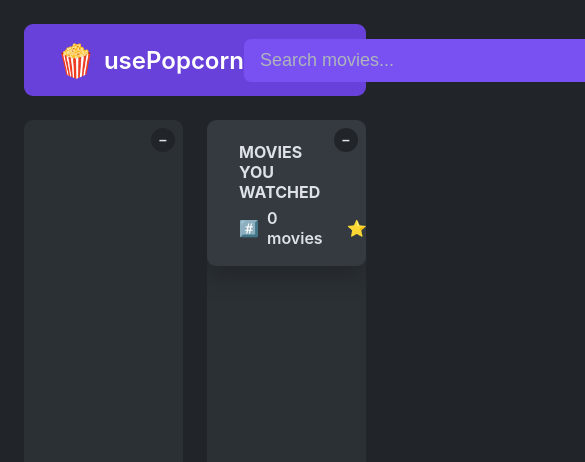
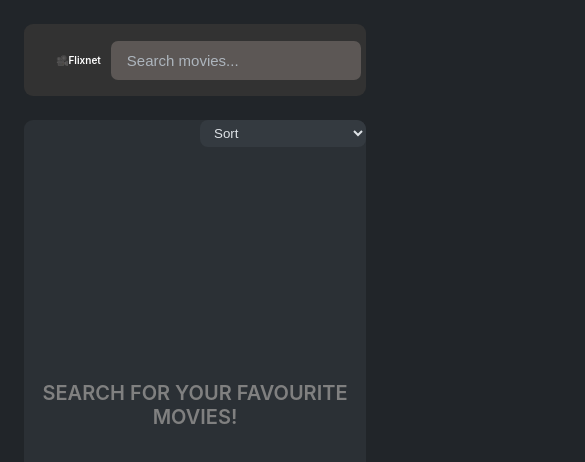
Before and after one commit to AdaezeIkemefuna/flixnet, a React (Create React App) app: page / in a window 390 px wide. Shown: the top 462 px of the page, 585 px wide, since content can reach past the window. Built offline with nearby package versions, Linux system fonts and the light colour scheme.

Commit message:
responsiveness and styling done

```diff
--- a/src/App.js
+++ b/src/App.js
@@ -16,7 +16,12 @@ export default function App() {
   const [selectId, setSelectedId] = useState(null);
   const [isLoading, setIsLoading] = useState(false);
   const [error, setError] = useState("");
-  const [pageNumber, setPageNumber] = useState(1);
+  const [showMobile, setShowMobile] = useState(false);
+
+  //pagination
+  const [pageNumber, setPageNumber] = useState(0);
+  const bulletinsPerPage = 6;
+  const pagesVisited = pageNumber * bulletinsPerPage;
 
   useEffect(
     function () {
@@ -25,6 +30,7 @@ export default function App() {
         try {
           setIsLoading(true);
           setError("");
+          setPageNumber(0);
           const res = await fetch(
             `http://www.omdbapi.com/?apikey=${KEY}&s=${query}`,
             { signal: controller.signal }
@@ -35,6 +41,8 @@ export default function App() {
           const data = await res.json();
           if (data.Response === "False") throw new Error("Movie not found!");
           setMovies(data.Search);
+          console.log(data.Search);
+
           setError("");
         } catch (err) {
           console.error(err.message);
@@ -56,20 +64,8 @@ export default function App() {
         controller.abort();
       };
     },
-    [query, pageNumber]
+    [query]
   );
-
-  //   const handleScroll = () => {
-  //   if (window.innerHeight + document.documentElement.scrollTop !== document.documentElement.offsetHeight || isLoading) {
-  //     return;
-  //   }
-  //   fetchData();
-  // };
-
-  // useEffect(() => {
-  //   window.addEventListener('scroll', handleScroll);
-  //   return () => window.removeEventListener('scroll', handleScroll);
-  // }, [isLoading]);
 
   //Event Handlers
   function handleMovieId(id) {
@@ -87,56 +83,85 @@ export default function App() {
     setWatched((watched) => watched.filter((movie) => movie.imdbID !== id));
   }
 
+  //mobile view
+  console.log(showMobile);
+
+  const handleMobile = () => {
+    setShowMobile((prev) => !prev);
+    console.log("clicked");
+  };
+
   return (
     <>
       <NavBar query={query} setQuery={setQuery} movies={movies} />
 
-      <Main>
-        <Box>
+      <main className="main">
+        <div className="box">
           {isLoading && <Loader />}
+          {!movies.length && !error && (
+            <div className="loader initial">
+              Search for your favourite movies!
+            </div>
+          )}
           {!isLoading && !error && (
-            <MovieList movies={movies} onSelect={handleMovieId} />
+            <MovieList
+              movies={movies}
+              onSelect={handleMovieId}
+              pagesVisited={pagesVisited}
+              bulletinsPerPage={bulletinsPerPage}
+              setPageNumber={setPageNumber}
+              setShowMobile={setShowMobile}
+            />
           )}
           {error && <ErrorMessage message={error} />}
-        </Box>
+        </div>
 
-        <Box>
+        <div className="box movie-details">
           {selectId ? (
             <MovieDetails
               selectId={selectId}
               onClose={handleCloseMovie}
               onAddWatched={handleAddWatched}
               watched={watched}
+              handleMobile={handleMobile}
             />
           ) : (
             <>
-              <WatchedSummary watched={watched} />
+              <WatchedSummary watched={watched} setShowMobile={setShowMobile} />
               <WatchedMoviesList
                 watched={watched}
                 onDeleteWatched={handleDeleteWatched}
               />
             </>
           )}
-        </Box>
-      </Main>
+        </div>
+
+        {showMobile ? (
+          <div className="mobile">
+            <div className="box mobile-box">
+              {selectId ? (
+                <MovieDetails
+                  selectId={selectId}
+                  onClose={handleCloseMovie}
+                  onAddWatched={handleAddWatched}
+                  watched={watched}
+                />
+              ) : (
+                <>
+                  <WatchedSummary
+                    watched={watched}
+                    setShowMobile={setShowMobile}
+                  />
+                  <WatchedMoviesList
+                    watched={watched}
+                    onDeleteWatched={handleDeleteWatched}
+                  />
+                </>
+              )}
+            </div>
+          </div>
+        ) : undefined}
+      </main>
     </>
   );
 }
-
-function Main({ children }) {
-  return <main className="main">{children}</main>;
-}
-
-function Box({ children }) {
-  const [isOpen, setIsOpen] = useState(true);
-
-  return (
-    <div className="box">
-      <button className="btn-toggle" onClick={() => setIsOpen((open) => !open)}>
-        {isOpen ? "–" : "+"}
-      </button>
-
-      {isOpen && children}
-    </div>
-  );
-}
--- a/src/components/layout/Navbar.js
+++ b/src/components/layout/Navbar.js
@@ -11,8 +11,8 @@ export default function NavBar({ query, setQuery, movies }) {
 function Logo() {
   return (
     <div className="logo">
-      <span role="img">🍿</span>
-      <h1>usePopcorn</h1>
+      <span role="img">🎥</span>
+      <h1>Flixnet</h1>
     </div>
   );
 }
--- a/src/components/ui/MovieDetails.js
+++ b/src/components/ui/MovieDetails.js
@@ -82,6 +82,7 @@ export default function MovieDetails({
             <button className="btn-back" onClick={onClose}>
               &larr;
             </button>
+
             <img src={poster} alt={`Poster of ${movie}`} />
             <div className="details-overview">
               <h2>{title}</h2>
@@ -101,7 +102,7 @@ export default function MovieDetails({
                 <>
                   <StarRating
                     maxRating={10}
-                    size={24}
+                    size={15}
                     onSetRating={setUserRating}
                   />
                   {userRating > 0 && (
--- a/src/components/ui/MovieList.js
+++ b/src/components/ui/MovieList.js
@@ -1,11 +1,74 @@
+import ReactPaginate from "react-paginate";
 import Movie from "./Movie";
+import { useState } from "react";
 
-export default function MovieList({ movies, onSelect }) {
+export default function MovieList({
+  movies,
+  onSelect,
+  pagesVisited,
+  bulletinsPerPage,
+  setPageNumber,
+  setShowMobile,
+}) {
+  const pageCount = Math.ceil(movies?.length / bulletinsPerPage);
+  const handlePageChange = ({ selected }) => {
+    setPageNumber(selected);
+  };
+
+  //Sorting algorithm
+  const [sortBy, setSortBy] = useState("input");
+
+  let sortedMovies = movies;
+  if (sortBy === "input") sortedMovies = movies;
+
+  if (sortBy === "year")
+    sortedMovies = movies.slice().sort((a, b) => b.Year.localeCompare(a.Year));
+
+  if (sortBy === "title")
+    sortedMovies = movies.slice().sort((a, b) => a.Title - b.Title);
+
   return (
-    <ul className="list list-movies">
-      {movies?.map((movie) => (
-        <Movie movie={movie} key={movie.imdbID} onSelect={onSelect} />
-      ))}
-    </ul>
+    <div className="movie-container">
+      <div className="sort-actions">
+        <select value={sortBy} onChange={(e) => setSortBy(e.target.value)}>
+          <option value="input">Sort</option>
+          <option value="title">Sort by Title</option>
+          <option value="year">Sort by latest release</option>
+        </select>
+      </div>
+      <ul className="list list-movies">
+        {sortedMovies
+          ?.slice(pagesVisited, pagesVisited + bulletinsPerPage)
+          ?.map((movie) => (
+            <Movie
+              movie={movie}
+              key={movie.imdbID}
+              onSelect={onSelect}
+              setShowMobile={setShowMobile}
+            />
+          ))}
+      </ul>
+
+      {movies.length > 0 && (
+        <div className="pagination">
+          <ReactPaginate
+            previousLabel={"<"}
+            nextLabel={">"}
+            pageCount={pageCount}
+            onPageChange={handlePageChange}
+            breakClassName={"page-item"}
+            breakLinkClassName={"page-link"}
+            containerClassName={"pagination"}
+            pageClassName={"page-item"}
+            pageLinkClassName={"page-link"}
+            previousClassName={"page-item"}
+            previousLinkClassName={"page-link"}
+            nextClassName={"page-item"}
+            nextLinkClassName={"page-link"}
+            activeClassName={"active"}
+          />
+        </div>
+      )}
+    </div>
   );
 }
--- a/src/index.css
+++ b/src/index.css
@@ -1,6 +1,6 @@
 :root {
-  --color-primary: #6741d9;
-  --color-primary-light: #7950f2;
+  --color-primary: #323232;
+  --color-primary-light: #5c5755;
   --color-text: #dee2e6;
   --color-text-dark: #adb5bd;
   --color-background-100: #343a40;
@@ -49,13 +49,21 @@ body {
   justify-content: center;
 }
 
+.mobile {
+  display: none;
+}
+
 .box {
-  width: 42rem;
-  max-width: 42rem;
+  width: 40%;
+  max-width: 40%;
   background-color: var(--color-background-500);
   border-radius: 0.9rem;
   overflow: scroll;
   position: relative;
+}
+
+.mobile-box {
+  min-height: 70vh;
 }
 .box::-webkit-scrollbar,
 .list::-webkit-scrollbar {
@@ -69,6 +77,16 @@ body {
   font-size: 2rem;
   font-weight: 600;
   margin: 4.8rem;
+}
+
+.initial {
+  position: absolute;
+  left: 0;
+  right: 0;
+  top: 40%;
+  transform: translateY(-40%);
+  color: grey;
+  margin: 0 auto;
 }
 
 .error {
@@ -98,14 +116,12 @@ body {
 .search {
   justify-self: center;
   border: none;
+  min-width: 300px;
   padding: 1.1rem 1.6rem;
-  font-size: 1.8rem;
+  font-size: 1.5rem;
   border-radius: 0.7rem;
-  width: 40rem;
   transition: all 0.3s;
   color: var(--color-text);
-
-  /* background-color: var(--color-background-900); */
   background-color: var(--color-primary-light);
 }
 
@@ -181,6 +197,14 @@ body {
   font-size: 1.8rem;
 }
 
+.list h5 {
+  font-weight: 500;
+}
+
+.list h5:hover {
+  text-decoration: underline;
+}
+
 .list div {
   display: flex;
   align-items: center;
@@ -212,6 +236,9 @@ body {
 .btn-delete:hover {
   background-color: var(--color-red-dark);
 }
+.mobile-del {
+  display: none;
+}
 
 /* ******* */
 
@@ -220,6 +247,7 @@ body {
   border-radius: 0.9rem;
   background-color: var(--color-background-100);
   box-shadow: 0 1.2rem 2.4rem rgba(0, 0, 0, 0.2);
+  width: 100%;
 }
 
 .summary h2 {
@@ -231,8 +259,8 @@ body {
 .summary div {
   display: flex;
   align-items: center;
-  gap: 2.4rem;
-  font-size: 1.6rem;
+  gap: 2rem;
+  font-size: 1.2rem;
   font-weight: 600;
 }
 
@@ -343,44 +371,108 @@ body {
   align-items: center;
   justify-content: center;
 }
+.movie-container {
+  position: relative;
+  height: 95%;
+}
 
-/*
-SPACING SYSTEM (px)
-2 / 4 / 8 / 12 / 16 / 24 / 32 / 40 / 48 / 64 / 80 / 96 / 128
+.sort-actions {
+  position: absolute;
+  top: 0;
+  right: 0;
+  z-index: 1;
+}
 
-FONT SIZE SYSTEM (px)
-10 / 12 / 14 / 16 / 18 / 20 / 24 / 30 / 36 / 44 /52 / 62 / 74 / 86 / 98
-*/
+.sort-actions select {
+  outline: none;
+  background-color: var(--color-background-100);
+  padding: 0.5rem 1rem;
+  border: none;
+  border-radius: 8px;
+  color: var(--color-text);
+}
+.pagination {
+  font-size: 1rem;
+  position: absolute;
+  bottom: -1rem;
+  left: 0;
+  right: 0;
+}
 
-/*
-FULL STAR
+.pagination ul {
+  display: flex;
+  justify-content: center;
+  align-items: center;
+  gap: 1rem;
+  list-style-type: none;
+}
 
-<svg
-  xmlns="http://www.w3.org/2000/svg"
-  viewBox="0 0 20 20"
-  fill="#000"
-  stroke="#000"
->
-  <path
-    d="M9.049 2.927c.3-.921 1.603-.921 1.902 0l1.07 3.292a1 1 0 00.95.69h3.462c.969 0 1.371 1.24.588 1.81l-2.8 2.034a1 1 0 00-.364 1.118l1.07 3.292c.3.921-.755 1.688-1.54 1.118l-2.8-2.034a1 1 0 00-1.175 0l-2.8 2.034c-.784.57-1.838-.197-1.539-1.118l1.07-3.292a1 1 0 00-.364-1.118L2.98 8.72c-.783-.57-.38-1.81.588-1.81h3.461a1 1 0 00.951-.69l1.07-3.292z"
-  />
-</svg>
+.page-item a {
+  padding: 1rem 1.5rem;
+  border-radius: 0.5rem;
+  cursor: pointer;
+  background-color: var(--color-background-100);
+  outline: none;
+}
 
+.active a {
+  background-color: var(--color-primary-light);
+}
 
-EMPTY STAR
+@media only screen and (max-width: 900px) {
+  .box {
+    width: 100%;
+    max-width: 100%;
+  }
+  .mobile-box {
+    width: 70vw;
+    max-width: 70vw;
+  }
 
-<svg
-  xmlns="http://www.w3.org/2000/svg"
-  fill="none"
-  viewBox="0 0 24 24"
-  stroke="#000"
->
-  <path
-    strokeLinecap="round"
-    strokeLinejoin="round"
-    strokeWidth="{2}"
-    d="M11.049 2.927c.3-.921 1.603-.921 1.902 0l1.519 4.674a1 1 0 00.95.69h4.915c.969 0 1.371 1.24.588 1.81l-3.976 2.888a1 1 0 00-.363 1.118l1.518 4.674c.3.922-.755 1.688-1.538 1.118l-3.976-2.888a1 1 0 00-1.176 0l-3.976 2.888c-.783.57-1.838-.197-1.538-1.118l1.518-4.674a1 1 0 00-.363-1.118l-3.976-2.888c-.784-.57-.38-1.81.588-1.81h4.914a1 1 0 00.951-.69l1.519-4.674z"
-  />
-</svg>
+  .movie-details {
+    display: none;
+  }
 
-*/
+  .mobile {
+    display: block;
+    display: flex;
+    justify-content: center;
+    align-items: center;
+    position: fixed;
+    top: 0;
+    height: 100vh;
+    width: 100vw;
+    background-color: rgba(0, 0, 0, 0.7);
+    z-index: 999;
+  }
+  .mobile-del {
+    display: block;
+  }
+}
+
+@media only screen and (max-width: 500px) {
+  .mobile-box {
+    width: 90vw;
+    max-width: 90vw;
+  }
+  .logo {
+    gap: 0rem;
+  }
+
+  .logo span {
+    font-size: 1rem;
+  }
+
+  .logo h1 {
+    font-size: 1rem;
+  }
+
+  .search {
+    margin-left: 1rem;
+    min-width: 250px;
+  }
+
+  .num-results {
+    display: none;
+  }
+}
```
Also changed, not shown: src/components/layout/Main.js (deleted, +0 -21 lines), src/components/ui/Movie.js (+8 -2 lines), src/components/ui/WatchedSummary.js (+7 -1 lines).
